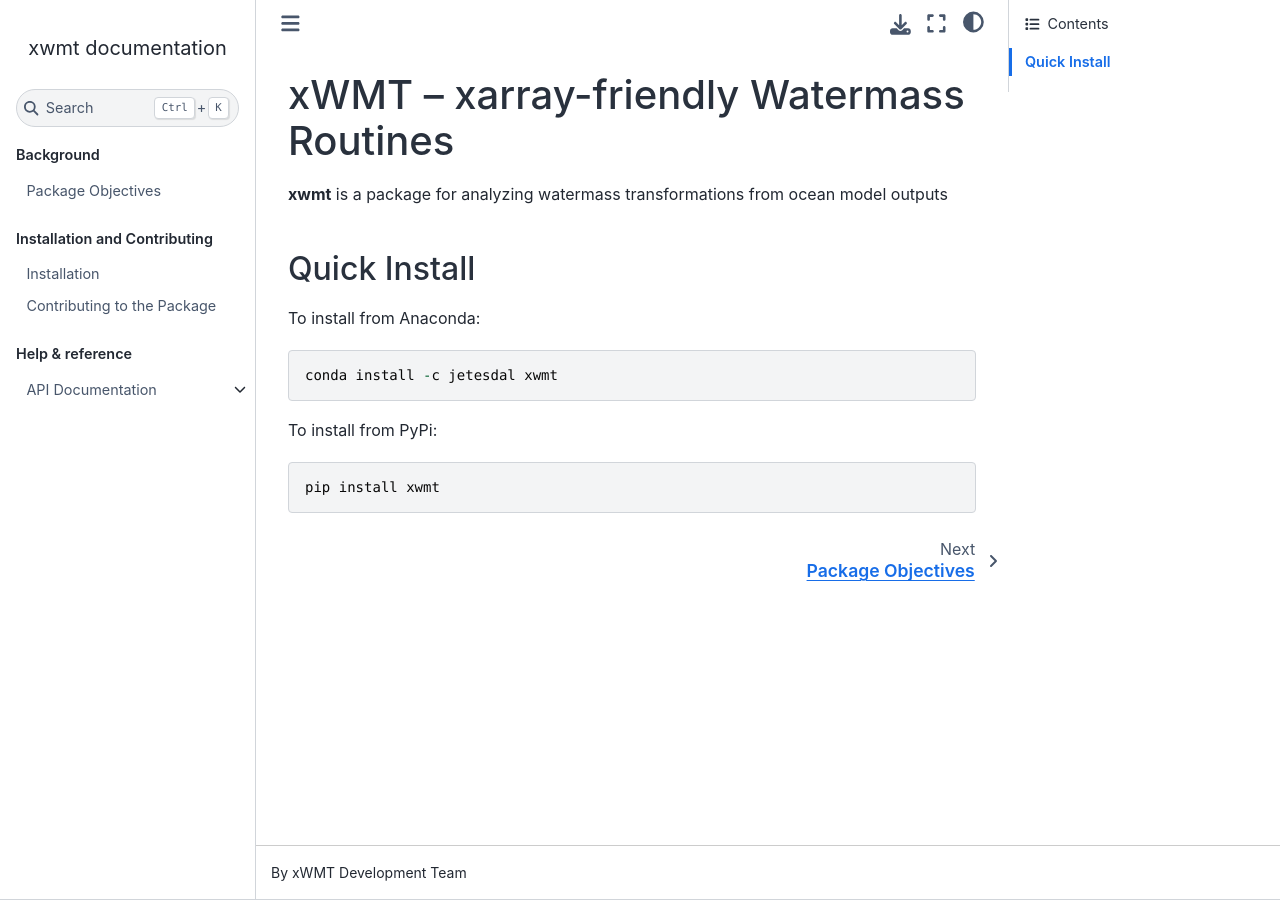
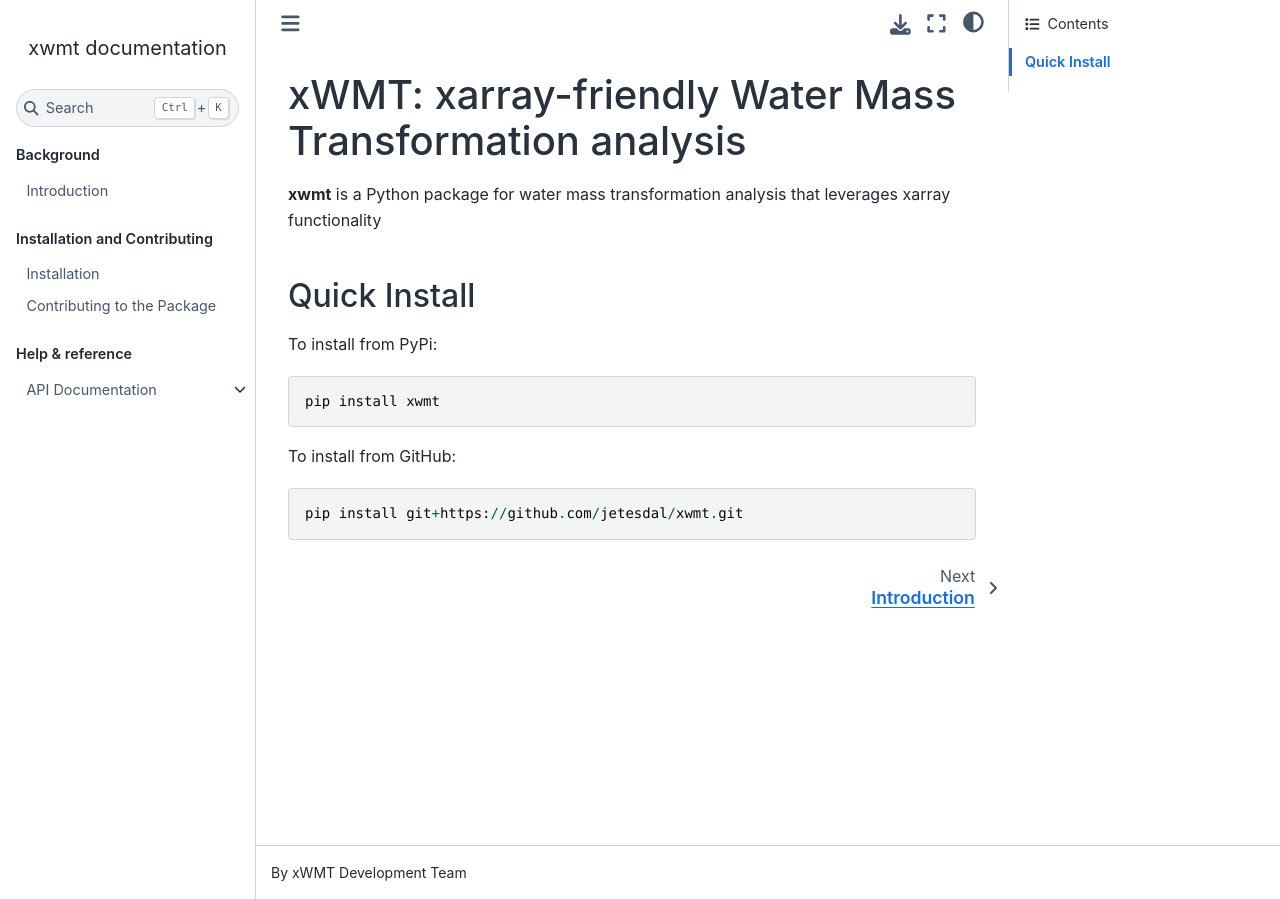
Before and after one commit to NOAA-GFDL/xwmt, a Sphinx documentation site: the page built from docs/source/index.rst, in a window 1280 px wide. Built offline with Sphinx 7.4.7 and the Sphinx Book theme 1.1.4, drawn with Linux system fonts in a browser that asks for light colours.

Commit message:
Documentation updated

```diff
--- a/docs/source/index.rst
+++ b/docs/source/index.rst
@@ -1,7 +1,7 @@
-xWMT -- xarray-friendly Watermass Routines
-======================================================
+xWMT: xarray-friendly Water Mass Transformation analysis
+==========================================================
 
-**xwmt** is a package for analyzing watermass transformations from ocean model outputs
+**xwmt** is a Python package for water mass transformation analysis that leverages xarray functionality
 
 .. * :doc:`install`
 .. * :doc:`virtualenv`
@@ -51,15 +51,15 @@
 
 Quick Install
 -------------
-To install from Anaconda:
-
-.. parsed-literal::
-   conda install -c jetesdal xwmt
-
 To install from PyPi:
 
 .. parsed-literal::
    pip install xwmt
+
+To install from GitHub:
+
+.. parsed-literal::
+   pip install git+https://github.com/jetesdal/xwmt.git
 
 .. Indices and tables
 .. ==================
--- a/docs/source/install.rst
+++ b/docs/source/install.rst
@@ -1,11 +1,11 @@
 Installation
 ============
 
-**xwmt** xarray-friendly watermass transformation routines
+**xwmt** Python package for water mass transformation analysis that leverages xarray functionality
 
 Prerequisites and dependencies
 ------------------------------
-**xwmt** requires Python version 3.9 or greater and several additional pacakages
+**xwmt** requires Python version 3.9 or greater and several additional packages
 that are listed below:
 
 * Python >=3.9
```
Also changed, not shown: docs/source/objective.rst (+29 -1 lines).
